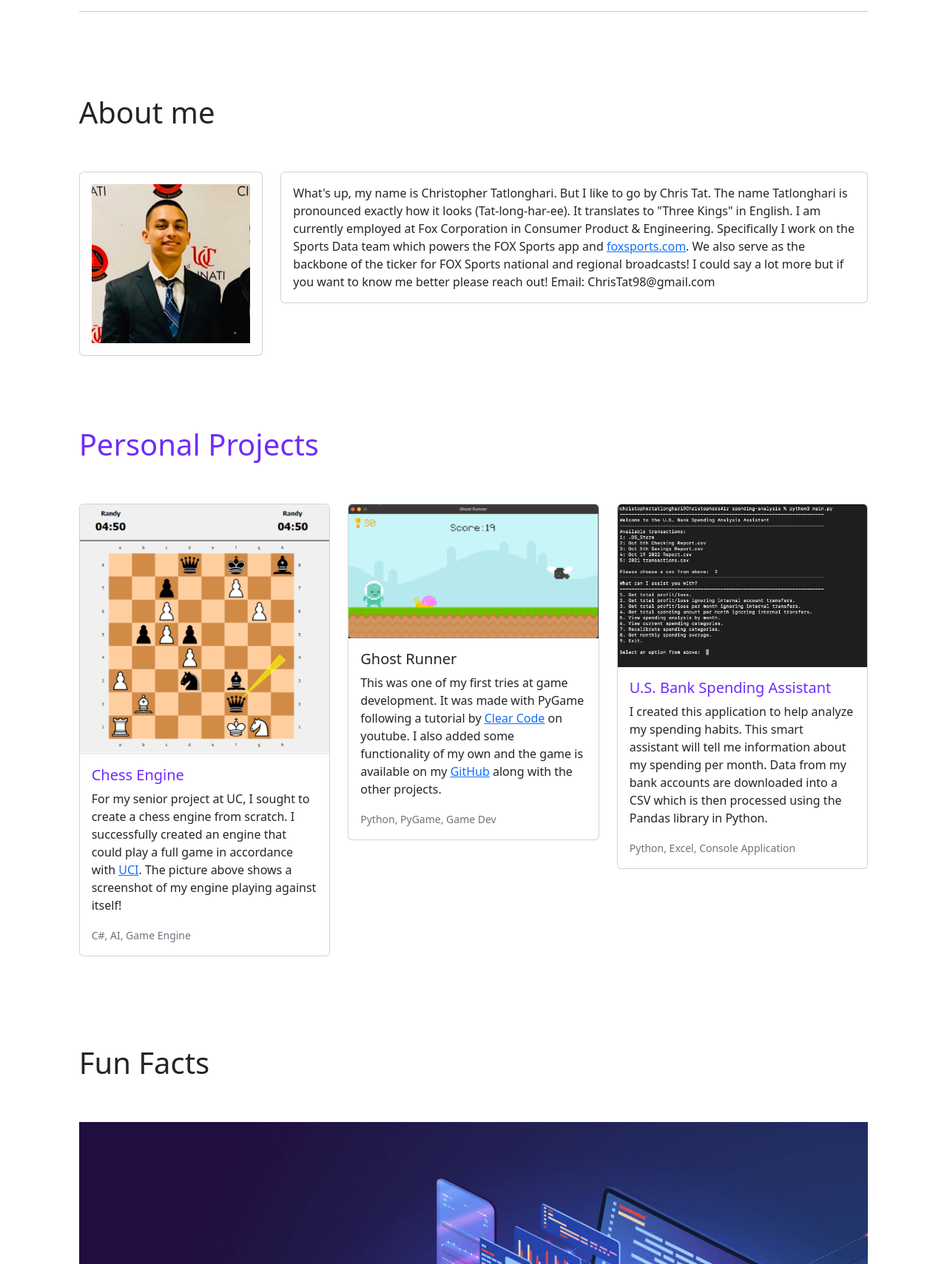
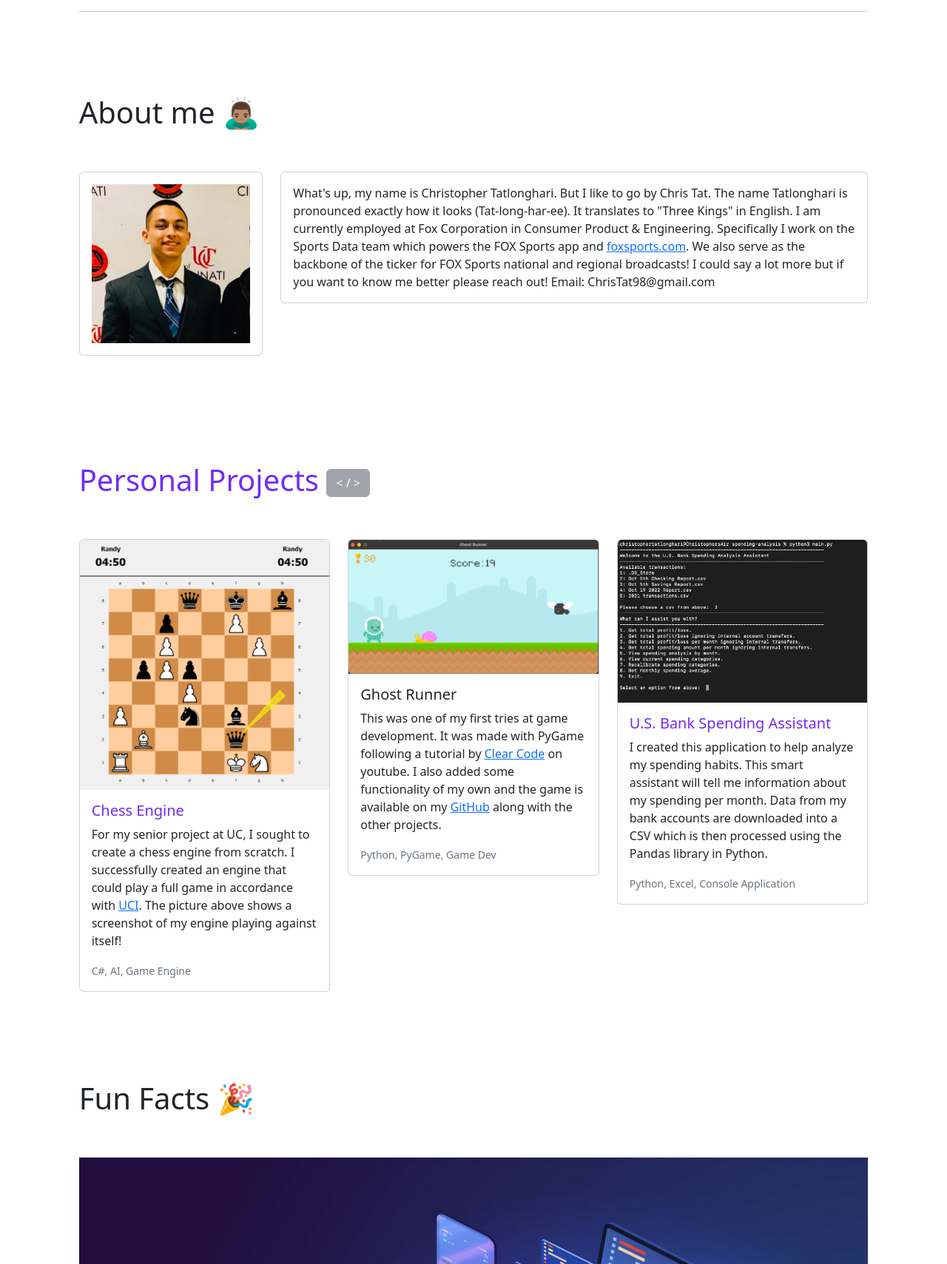
Before and after one commit to chris-tatlonghari/personal-portfolio, a plain HTML site: page index.html in a window 1280 px wide. Shown: the part 460-2169 px from the top of the page at 74% size. Drawn offline with nearby package versions, Linux system fonts and the light colour scheme.

Commit message:
Added emojis to section headers
Also added spacing on mobile view for about me section.

```diff
--- a/index.html
+++ b/index.html
@@ -68,7 +68,6 @@
 
     <!-- Home -->
 
-
     <div class="col-10 mx-auto pt-5">
 
         <div>
@@ -94,11 +93,11 @@
 
     <div class="col-10 mx-auto pt-5" id="about_me">
 
-        <h1>About me</h1>
+        <h1>About me 🙇🏽‍♂️</h1>
 
         <div class="d-flex justify-content-evenly pt-5">
             <div class="row">
-                <div class="col-md-3">
+                <div class="col-md-3 mb-5">
                     <div class="card">
                         <div class="card-body">
                             <img src="images/profile-pic.jpeg" class="d-block w-100" alt="...">
@@ -128,7 +127,7 @@
 
     <div class="col-10 mx-auto pt-5" id="personal_projects">
 
-        <h1 class="pt-5" style="color: #712cf9;">Personal Projects</h1>
+        <h1 class="pt-5" style="color: #712cf9;">Personal Projects <button type="button" class="btn btn-secondary" disabled> &lt; / &gt; </button></h1>
 
         <div class="d-flex justify-content-evenly pt-5">
 
@@ -197,7 +196,7 @@
 
     <div class="col-10 mx-auto py-5" id="facts">
 
-        <h1>Fun Facts</h1>
+        <h1>Fun Facts 🎉</h1>
 
         <div id="carouselExampleIndicators" class="carousel slide pt-5" data-bs-ride="true">
             <div class="carousel-inner" role="listbox">
```
